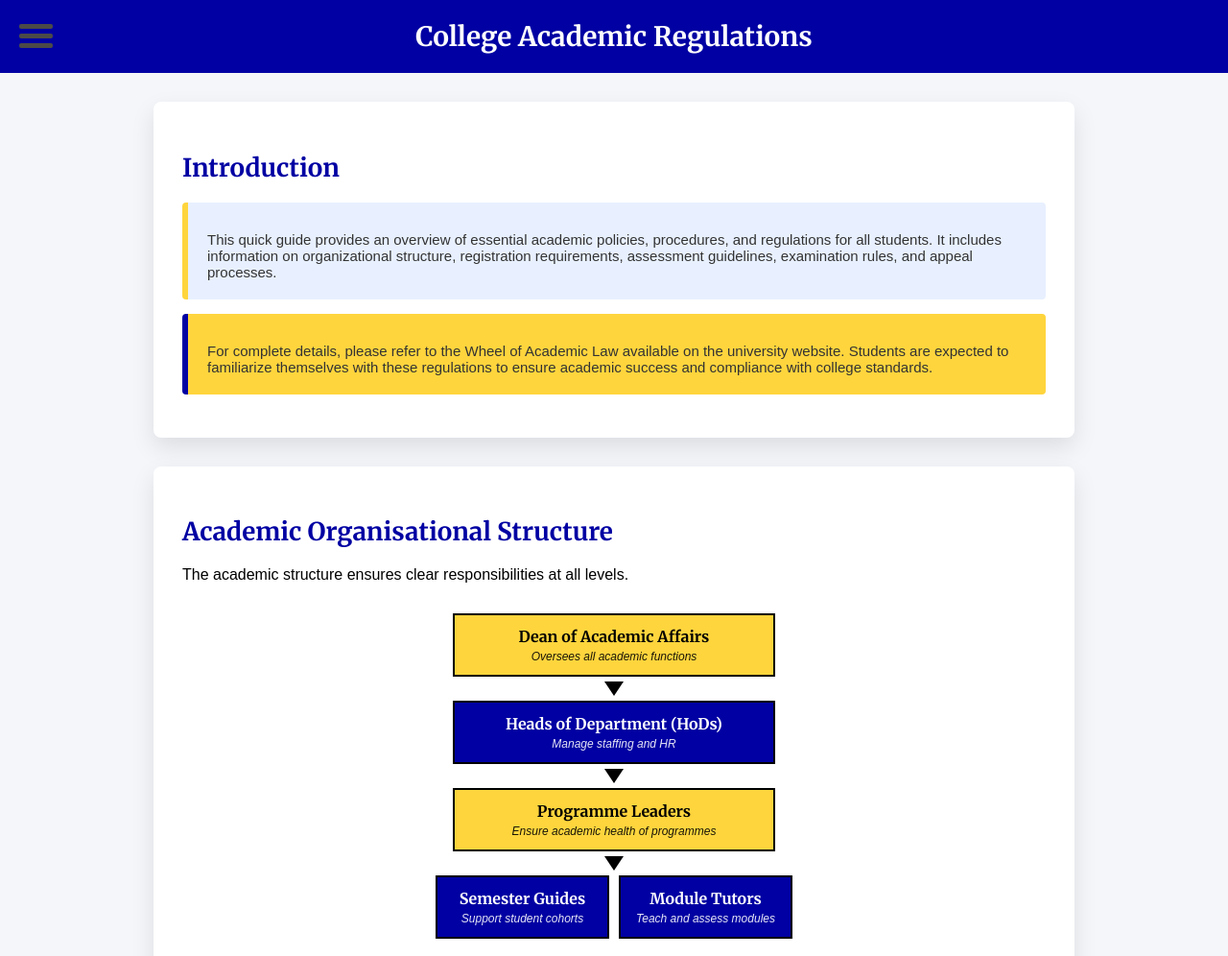
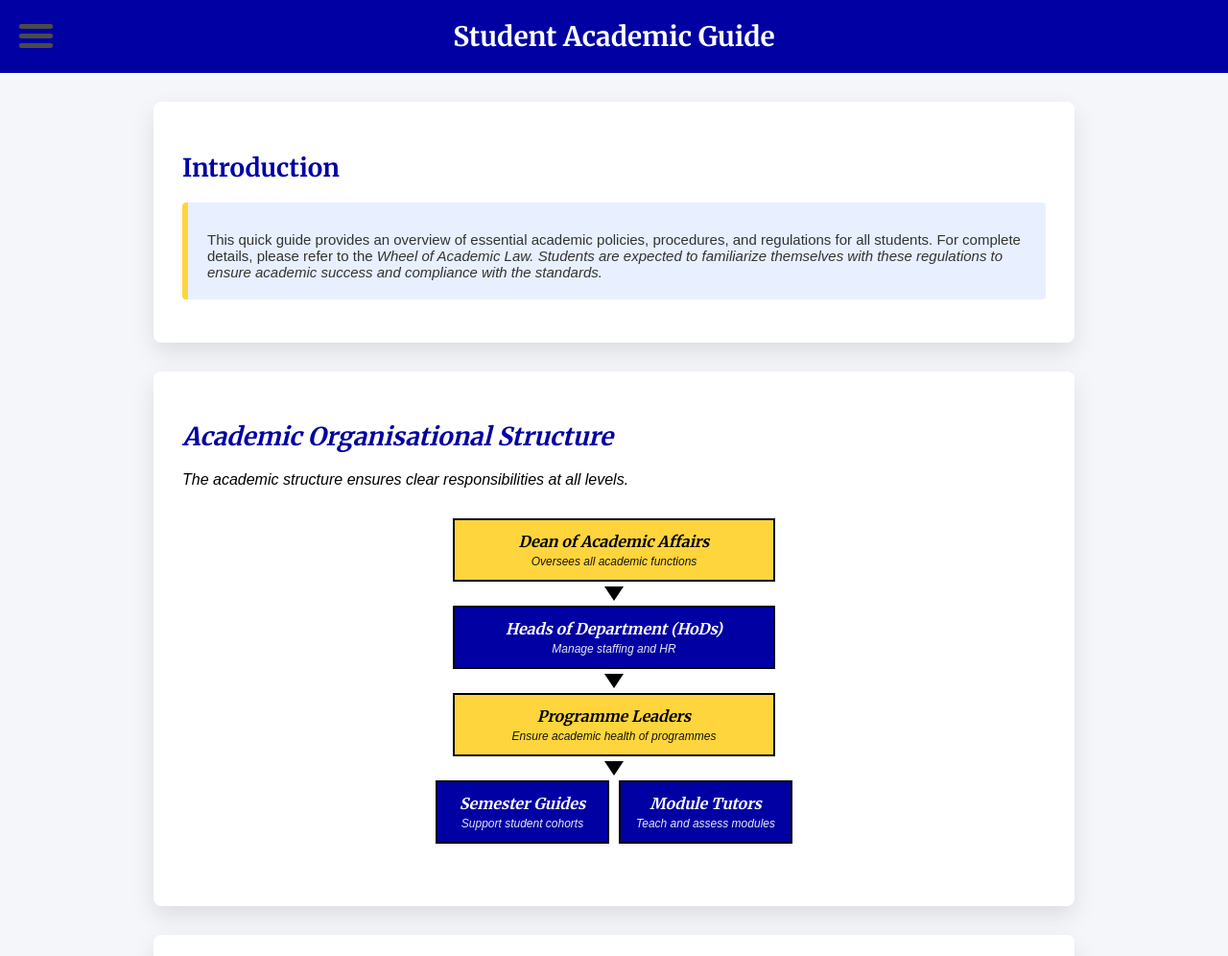
Before and after one commit to Pangkhar/shortlist, a plain HTML site: page index.html in a window 1280 px wide. Shown: the top 996 px of the page at 96% size. Drawn offline with Linux system fonts and the light colour scheme.

Commit message:
Update index.html

```diff
--- a/index.html
+++ b/index.html
@@ -208,7 +208,7 @@
 </head>
 <body>
   <header>
-    <h1>College Academic Regulations</h1>
+    <h1>Student Academic Guide</h1>
   </header>
 
   <!-- Hamburger Button -->
@@ -236,13 +236,10 @@
     <h2>Introduction</h2>
      <div class="info-box">
       <h4></h4>
-      <p>This quick guide provides an overview of essential academic policies, procedures, and regulations for all students. It includes information on organizational structure, registration requirements, assessment guidelines, examination rules, and appeal processes.</p>
+      <p>This quick guide provides an overview of essential academic policies, procedures, and regulations for all students.
+        For complete details, please refer to the <i>Wheel of Academic Law<i/>. Students are expected to familiarize themselves with these regulations to ensure academic success and compliance with the standards.</p>
     </div>
-    <div class="info-box">
-      <h4></h4>
-      <p>For complete details, please refer to the Wheel of Academic Law available on the university website. Students are expected to familiarize themselves with these regulations to ensure academic success and compliance with college standards.</p>
     </div>
-  </div>
 
   <!-- Academic Structure -->
   <div id="structure" class="section">
```
